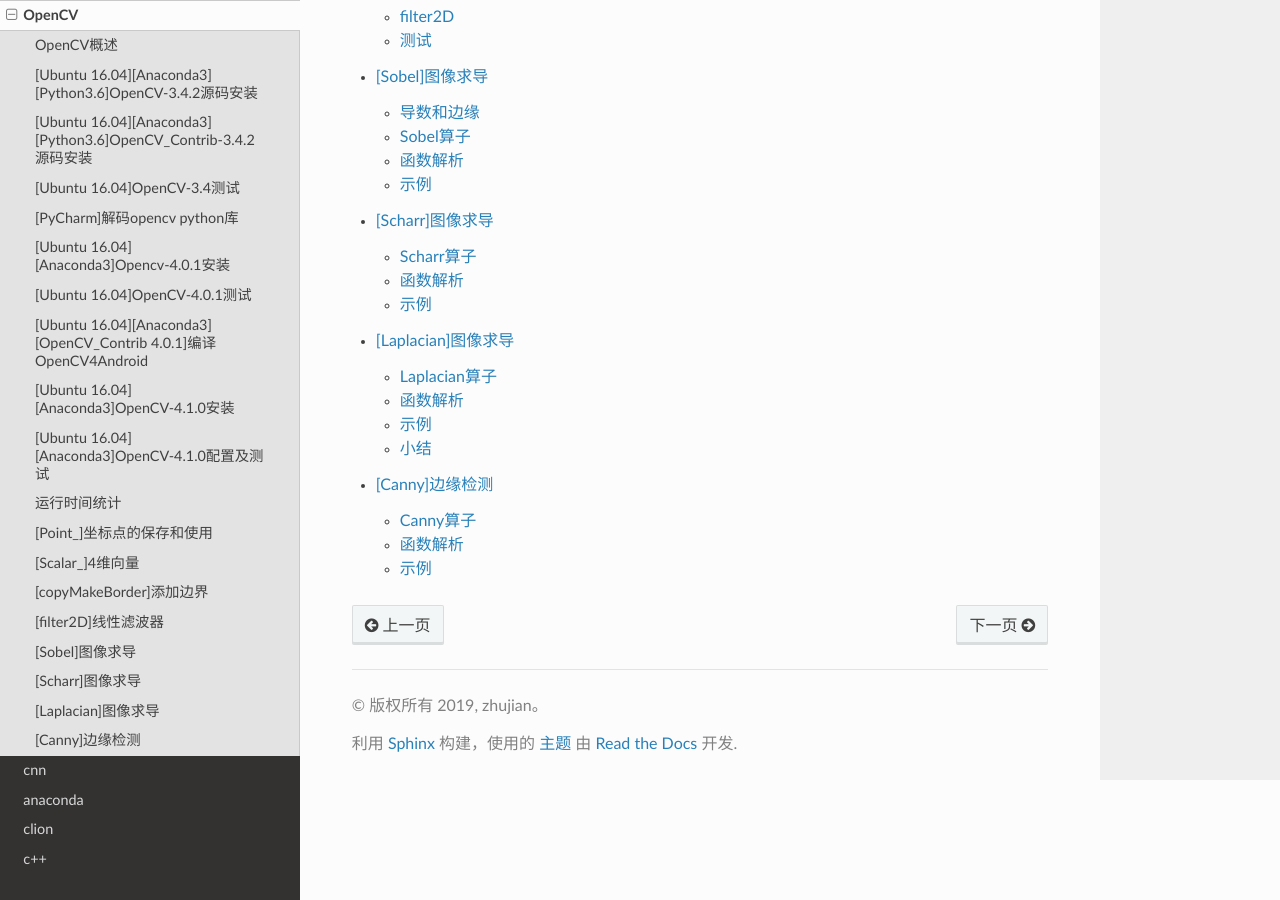
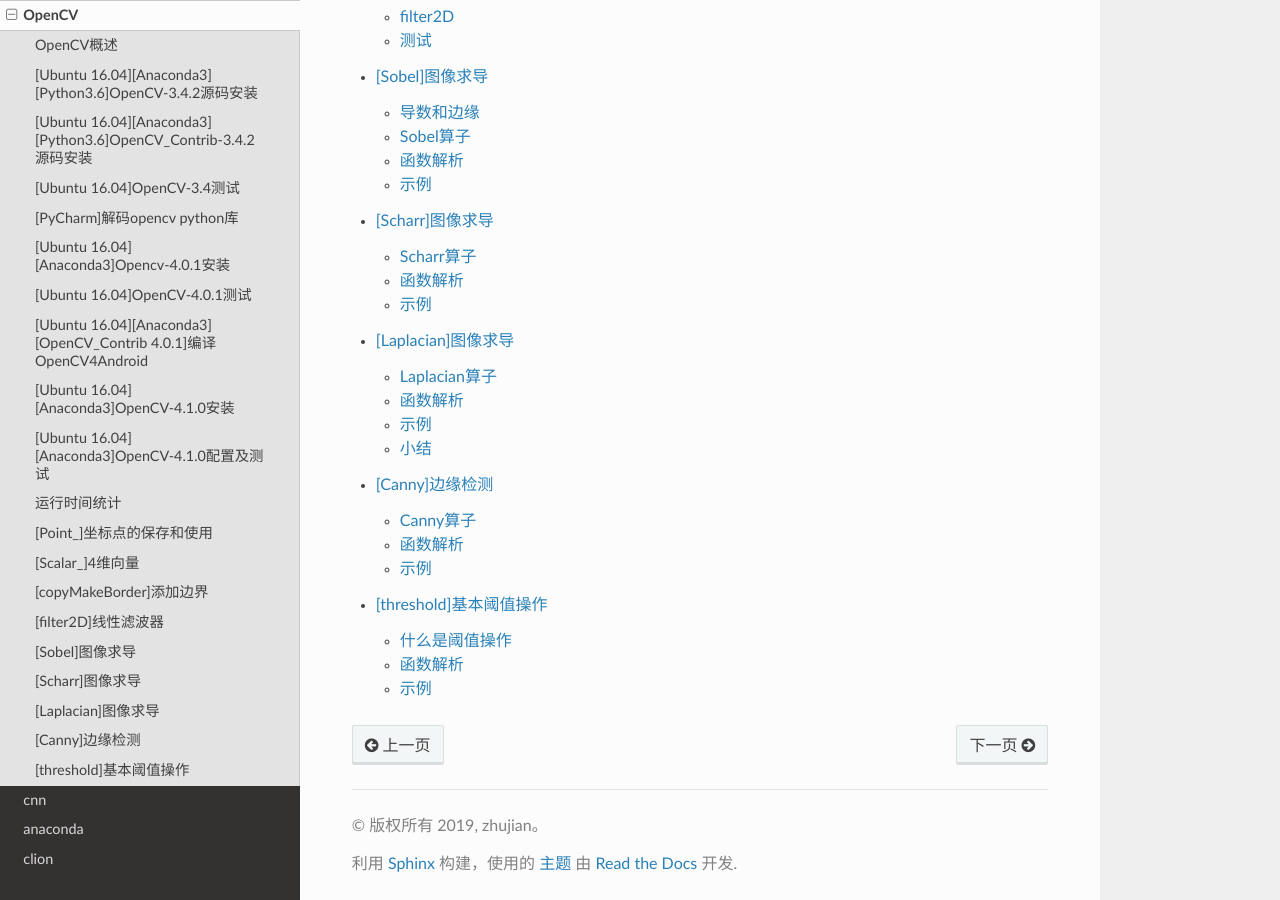
Before and after one commit to Document-Collection/image-processing, a Sphinx documentation site: the page built from docs/source/opencv.rst, in a window 1280 px wide and 900 px high, scrolled down 1838 px. Built offline with Sphinx 7.4.7 and the Read the Docs theme 2.0.0, drawn with Linux system fonts in a browser that asks for light colours; pages that are not in the unit, such as notebooks, are missing from menus; some of the changed lines change nothing that is shown.

Commit message:
docs(opencv): 基本阈值操作

````diff
--- a/docs/source/opencv.rst
+++ b/docs/source/opencv.rst
@@ -28,3 +28,5 @@ OpenCV
    opencv/[Scharr]图像求导
    opencv/[Laplacian]图像求导
    opencv/[Canny]边缘检测
+
+   opencv/[threshold]基本阈值操作
--- /dev/null
+++ b/docs/source/opencv/[threshold]基本阈值操作.md
@@ -0,0 +1,172 @@
+
+# [threshold]基本阈值操作
+
+参考：
+
+[Basic Thresholding Operations](https://docs.opencv.org/3.4/db/d8e/tutorial_threshold.html)
+
+[opencv cvThreshold() cvAdaptiveThreshold()](https://blog.csdn.net/u012005313/article/details/46786243)
+
+使用`OpenCV`函数[cv::threshold](https://docs.opencv.org/3.4/d7/d1b/group__imgproc__misc.html#gae8a4a146d1ca78c626a53577199e9c57)实现基本阈值操作
+
+## 什么是阈值操作
+
+阈值操作是最简单的分割方法，通过像素值的判断分离出目标和背景
+
+函数`cv::threshold`提供了多种阈值操作，参考[ThresholdTypes](https://docs.opencv.org/3.4/d7/d1b/group__imgproc__misc.html#gaa9e58d2860d4afa658ef70a9b1115576)
+
+* `THRESH_BINARY`
+* `THRESH_BINARY_INV`
+* `THRESH_TRUNC`
+* `THRESH_TOZERO`
+* `THRESH_TOZERO_INV`
+* `THRESH_OTSU`
+* `THRESH_TRIANGLE`
+
+假定将原图变形为一行，其像素值和阈值关系如下图所示
+
+![](./imgs/thresh/Threshold_Tutorial_Theory_Base_Figure.png)
+
+*每列红色表示像素值大小，蓝色直线表示阈值*
+
+### THRESH_BINARY
+
+阈值操作如下：
+
+![](./imgs/thresh/thresh-binary.png)
+
+如果像素值比阈值大，则设为最大值，否则，设为`0`。结果如下图所示
+
+![](./imgs/thresh/Threshold_Tutorial_Theory_Binary.png)
+
+### THRESH_BINARY_INV
+
+阈值操作如下：
+
+![](./imgs/thresh/thresh-binary-inv.png)
+
+其操作与`THRESH_BINARY`相反。如果像素值比阈值大，则设为`0`，否则，设为最大值。结果如下图所示
+
+![](./imgs/thresh/Threshold_Tutorial_Theory_Binary_Inverted.png)
+
+### THRESH_TRUNC
+
+阈值操作如下：
+
+![](./imgs/thresh/thresh-truncate.png)
+
+如果像素值比阈值大，则设为最大值，否则，仍就是像素值。结果如下图所示
+
+![](./imgs/thresh/Threshold_Tutorial_Theory_Truncate.png)
+
+### THRESH_TOZERO
+
+阈值操作如下：
+
+![](./imgs/thresh/thresh-tozero.png)
+
+如果像素值比阈值大，仍就是像素值，否则，设为`0`。结果如下图所示
+
+![](./imgs/thresh/Threshold_Tutorial_Theory_Zero.png)
+
+### THRESH_TOZERO_INV
+
+阈值操作如下：
+
+![](./imgs/thresh/thresh-tozero-inv.png)
+
+其操作与`THRESH_TOZERO`相反。如果像素值比阈值大，则设为`0`，否则，仍就是像素值。结果如下图所示
+
+![](./imgs/thresh/Threshold_Tutorial_Theory_Zero_Inverted.png)
+
+### THRESH_OTSU
+
+使用`OTSU`算法计算最佳阈值。其实现参考：[opencv 最大类间方差（大津法OTSU）](https://blog.csdn.net/u012005313/article/details/51945075)
+
+### THRESH_TRIANGLE
+
+使用`Triangle`算法计算最佳阈值
+
+## 函数解析
+
+```
+CV_EXPORTS_W double threshold( InputArray src, OutputArray dst,
+                               double thresh, double maxval, int type );
+```
+
+* `src`：原图。可以是多通道，`8`位深度或者`32`位深度
+* `dst`：结果图像。大小和类型与原图一致
+* `thresh`：阈值
+* `maxval`：最大阈值。当阈值类型为`THRESH_BINARY`或`THRESH_BINARY_INV`时使用
+* `type`：阈值类型
+
+头文件声明：`#include <opencv2/imgproc.hpp>`
+
+源文件地址：`/path/to/modules/imgproc/src/thresh.cpp`
+
+## 示例
+
+```
+#include "opencv2/imgproc.hpp"
+#include "opencv2/imgcodecs.hpp"
+#include "opencv2/highgui.hpp"
+#include <iostream>
+
+using namespace cv;
+using std::cout;
+
+int threshold_value = 0;
+int threshold_type = 3;
+int const max_value = 255;
+int const max_type = 6;
+int const max_binary_value = 255;
+Mat src, src_gray, dst;
+const char *window_name = "Threshold Demo";
+const char *trackbar_type =
+        "Type: \n 0: Binary \n 1: Binary Inverted \n 2: Truncate \n 3: To Zero \n 4: To Zero Inverted \n 5: Ostu \n "
+        "6: Triangle";
+const char *trackbar_value = "Value";
+
+static void Threshold_Demo(int, void *) {
+    /* 0: Binary
+     1: Binary Inverted
+     2: Threshold Truncated
+     3: Threshold to Zero
+     4: Threshold to Zero Inverted
+    */
+    if (threshold_type == 5) {
+        threshold_type = THRESH_OTSU;
+    } else if (threshold_type == 6) {
+        threshold_type = THRESH_TRIANGLE;
+    }
+    threshold(src_gray, dst, threshold_value, max_binary_value, threshold_type);
+    imshow(window_name, dst);
+}
+
+int main(int argc, char **argv) {
+    String imageName("../stuff.jpg"); // by default
+    if (argc > 1) {
+        imageName = argv[1];
+    }
+    src = imread(samples::findFile(imageName), IMREAD_COLOR); // Load an image
+    if (src.empty()) {
+        cout << "Cannot read the image: " << imageName << std::endl;
+        return -1;
+    }
+    cvtColor(src, src_gray, COLOR_BGR2GRAY); // Convert the image to Gray
+
+    namedWindow(window_name, WINDOW_AUTOSIZE); // Create a window to display results
+    createTrackbar(trackbar_type,
+                   window_name, &threshold_type,
+                   max_type, Threshold_Demo); // Create a Trackbar to choose type of Threshold
+    createTrackbar(trackbar_value,
+                   window_name, &threshold_value,
+                   max_value, Threshold_Demo); // Create a Trackbar to choose Threshold value
+    Threshold_Demo(0, 0); // Call the function to initialize
+
+    waitKey();
+    return 0;
+}
+```
+
+创建两个滑动条，一个改变阈值类型，一个改变最小阈值
````
Also changed, not shown: docs/source/opencv/imgs/thresh/Threshold_Tutorial_Theory_Base_Figure.png (added), docs/source/opencv/imgs/thresh/Threshold_Tutorial_Theory_Binary.png (added), docs/source/opencv/imgs/thresh/Threshold_Tutorial_Theory_Binary_Inverted.png (added), docs/source/opencv/imgs/thresh/Threshold_Tutorial_Theory_Truncate.png (added), docs/source/opencv/imgs/thresh/Threshold_Tutorial_Theory_Zero.png (added), docs/source/opencv/imgs/thresh/Threshold_Tutorial_Theory_Zero_Inverted.png (added), docs/source/opencv/imgs/thresh/thresh-binary-inv.png (added), docs/source/opencv/imgs/thresh/thresh-binary.png (added), docs/source/opencv/imgs/thresh/thresh-tozero-inv.png (added), docs/source/opencv/imgs/thresh/thresh-tozero.png (added), docs/source/opencv/imgs/thresh/thresh-truncate.png (added).
